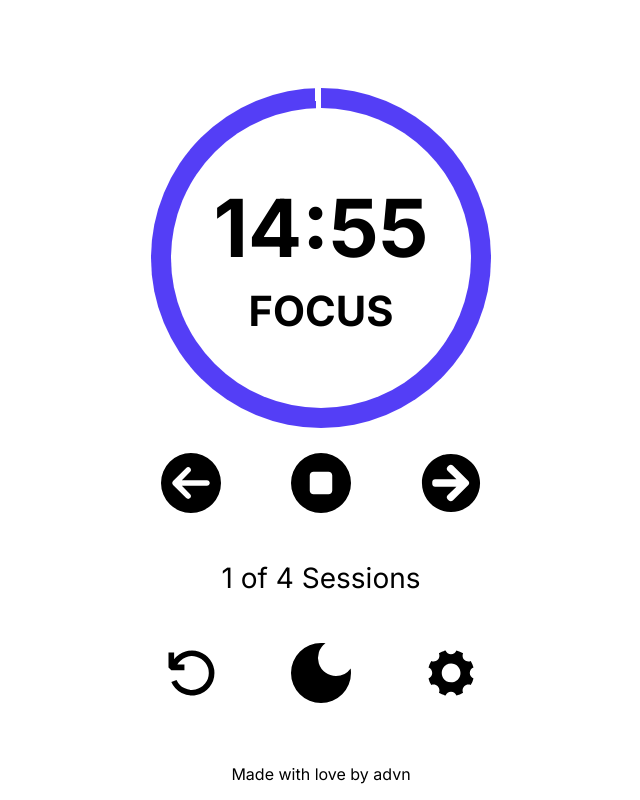
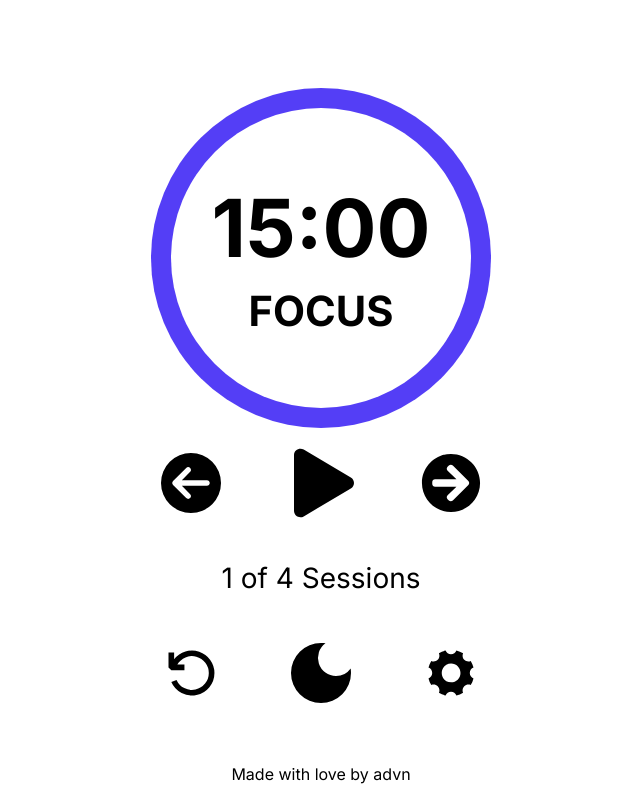
Before and after one commit to advn1/simple-pomodoro, a React (Vite) app: page / in a window 1280 px wide. Shown: the whole page, without its empty margins (319-959 px from the left). Built offline with nearby package versions, Linux system fonts and the light colour scheme.

Commit message:
add btn change stop/play

```diff
--- a/src/components/Menu.jsx
+++ b/src/components/Menu.jsx
@@ -6,7 +6,7 @@ import { FaCircleStop } from "react-icons/fa6";
 import { MdLightMode } from "react-icons/md";
 import { MdDarkMode } from "react-icons/md";
 import { VscDebugRestart } from "react-icons/vsc";
-
+import { FaPlay } from "react-icons/fa";
 import { IoIosSettings } from "react-icons/io";
 
 import sound from "../notification.wav"
@@ -14,7 +14,7 @@ import sound from "../notification.wav"
 
 const Menu = ({setModal}) => {
     const { session, setSession, maxSession, setStopTimer, stopTimer, mode, setMode, setStudyTime, maxStudyTime, setRelaxTime, maxBreakTime} = useContext(AllContext)
-
+    const [btnStopClick, setBtnStopClick] = useState(false)
     const btnSize = "10vmin"
 
     function handleTimerUpdateBack() {
@@ -87,13 +87,22 @@ const Menu = ({setModal}) => {
         else {setLightMode()}
       }
 
+      function handleStopBtnClick() {
+        setStopTimer(!stopTimer)
+        setBtnStopClick(!btnStopClick)
+      }
+
 
     return (
         <>
             <div className='menu'>
                 <div className='upper-part'>
                     <FaCircleArrowLeft className='btn' size={btnSize} onClick={handleTimerUpdateBack}/>
-                    <FaCircleStop className='btn' size={btnSize} onClick={() => setStopTimer(!stopTimer)}/>
+                    {
+                        !btnStopClick
+                        ? <FaPlay style={{marginLeft:"5px"}} className='btn' size={btnSize} onClick={handleStopBtnClick}/>
+                        : <FaCircleStop className='btn' size={btnSize} onClick={handleStopBtnClick}/>
+                    }
                     <FaArrowCircleRight className='btn' size={btnSize} onClick={handleTimerUpdateForth}/>
                 </div>
                 <div>
--- a/src/stateGroups.jsx
+++ b/src/stateGroups.jsx
@@ -3,7 +3,7 @@ import React, { useState } from 'react'
 
 const stateGroups = () => {
 
-  const [stopTimer, setStopTimer] = useState(false);
+  const [stopTimer, setStopTimer] = useState(true);
   const [session, setSession] = useState(1);
   const [maxSession, setMaxSession] = useState(4)
   const [studyTime, setStudyTime] = useState(900);
```
